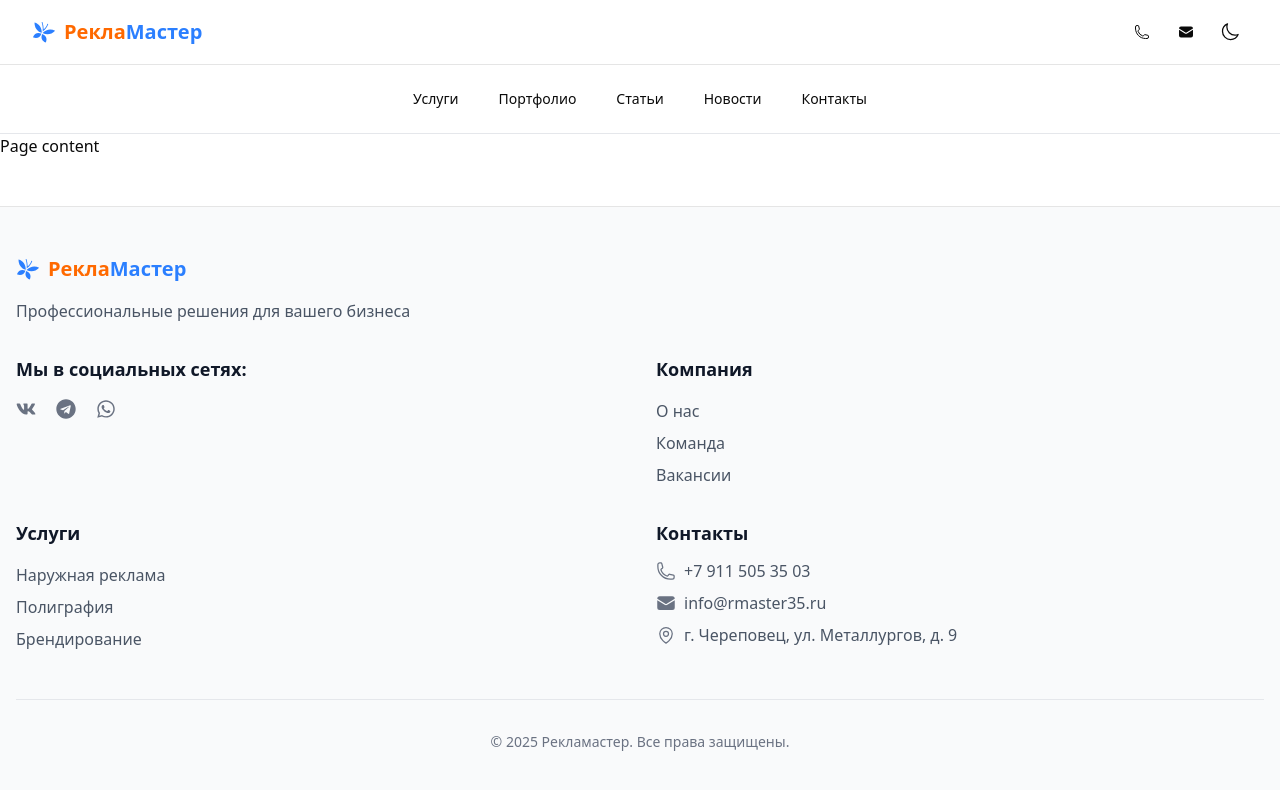
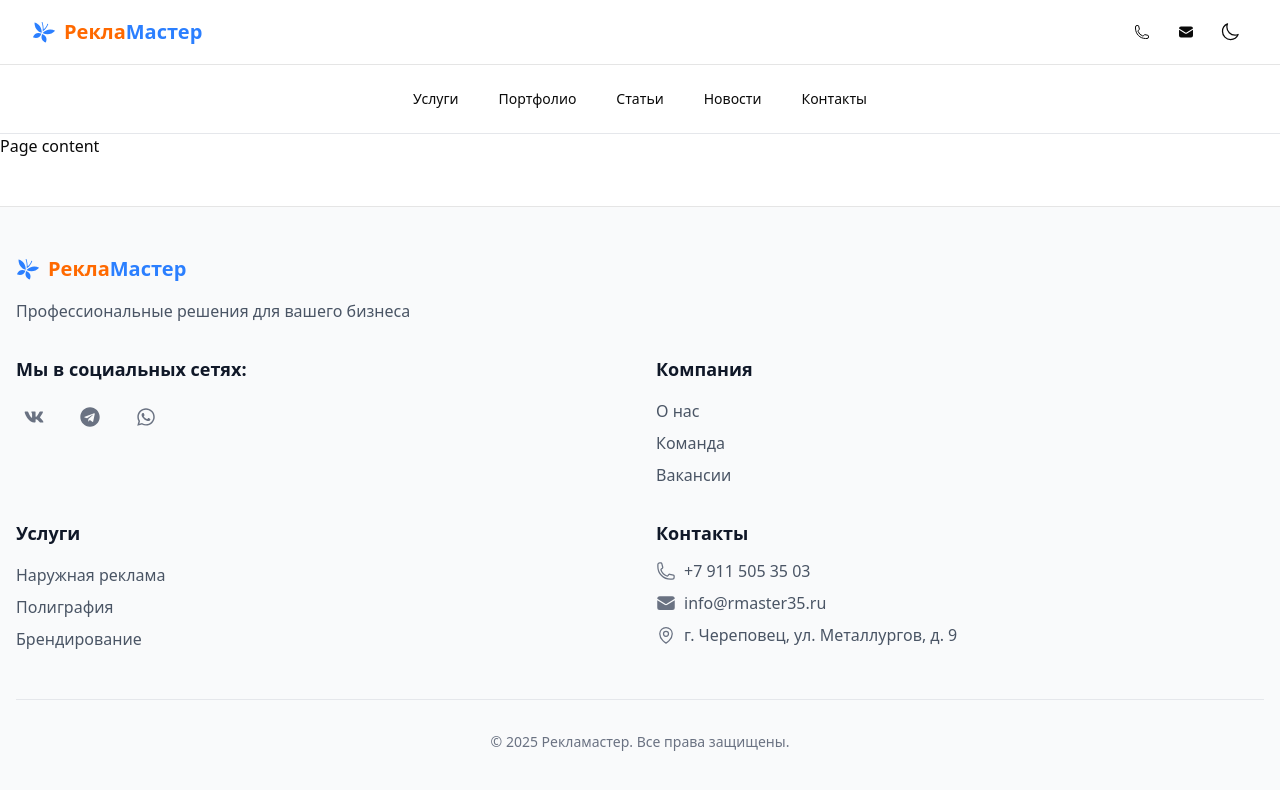
Before and after one commit to InteroperGit/adms, a Next.js app in the folder src/apps/web/advertise-agency-site/: page / in a window 1280 px wide. Shown: the top 790 px of the page. Built offline with nearby package versions, Linux system fonts and the light colour scheme.

Commit message:
[AdvAgencySite] [Feature] Доработаны иконки в футере
- Доработаны социальные иконки: цвет и спецэффекты при наведении указателя мыши

```diff
--- a/src/apps/web/advertise-agency-site/src/components/Footer.tsx
+++ b/src/apps/web/advertise-agency-site/src/components/Footer.tsx
@@ -5,14 +5,30 @@ import {FaVk, FaTelegram, FaWhatsapp} from "react-icons/fa"
 import {PhoneIcon, MapPinIcon} from "@heroicons/react/24/outline"
 import {EnvelopeIcon} from "@heroicons/react/24/solid"
 import Logo from "@/components/Logo";
+import {cn} from "@/lib/utils";
 
 export default function Footer() {
     const currentYear = new Date().getFullYear()
 
     const socialLinks = [
-        {icon: <FaVk className="h-5 w-5"/>, href: "#", label: "VK"},
-        {icon: <FaTelegram className="h-5 w-5"/>, href: "#", label: "Telegram"},
-        {icon: <FaWhatsapp className="h-5 w-5"/>, href: "#", label: "WhatsApp"},
+        {
+            icon: <FaVk className="h-5 w-5"/>,
+            href: "#",
+            label: "VK",
+            color: "hover:text-[#4680C2]" // VK синий
+        },
+        {
+            icon: <FaTelegram className="h-5 w-5"/>,
+            href: "#",
+            label: "Telegram",
+            color: "hover:text-[#2AABEE]" // Telegram голубой
+        },
+        {
+            icon: <FaWhatsapp className="h-5 w-5"/>,
+            href: "#",
+            label: "WhatsApp",
+            color: "hover:text-[#25D366]" // WhatsApp зеленый
+        },
     ]
 
     const footerLinks = [
@@ -58,7 +74,26 @@ export default function Footer() {
                                 <Link
                                     key={index}
                                     href={social.href}
-                                    className="text-gray-500 hover:text-gray-900 dark:hover:text-white transition-colors"
+                                    className={cn(
+                                        // Базовые стили
+                                        "p-2 rounded-full",
+                                        "text-gray-500 dark:text-gray-400",
+
+                                        // Эффекты при наведении
+                                        "hover:scale-110",
+                                        "hover:bg-opacity-10",
+                                        social.color,
+
+                                        // Темная тема
+                                        `dark:${social.color.replace('hover:', 'hover:dark:')}`,
+
+                                        // Анимация
+                                        "transition-all duration-300 ease-in-out",
+
+                                        // Фокус-состояния для доступности
+                                        "focus-visible:outline-none focus-visible:ring-2 focus-visible:ring-offset-2",
+                                        "focus-visible:ring-current"
+                                    )}
                                     aria-label={social.label}>
                                     {social.icon}
                                 </Link>
```
